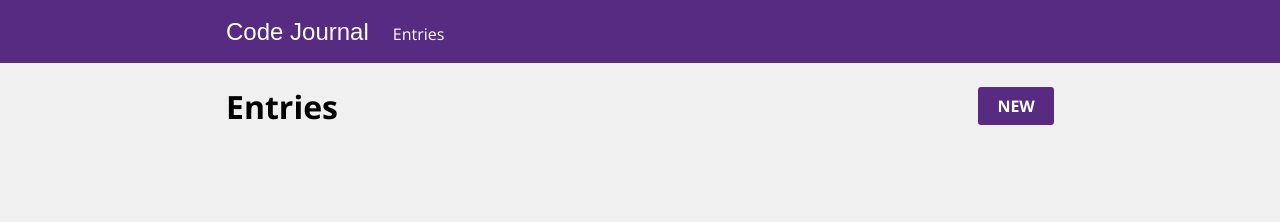
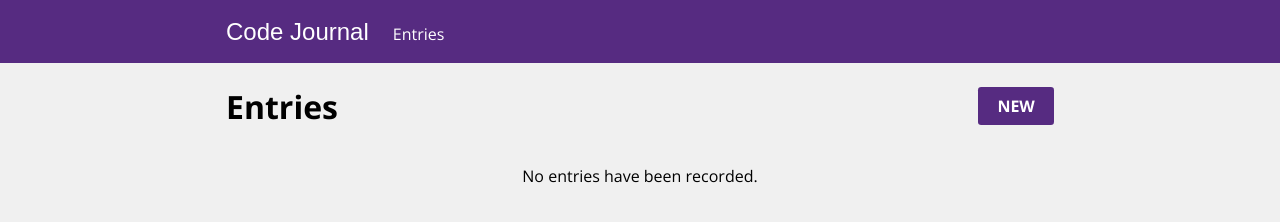
Before and after one commit to dennisliu9/code-journal, a website: page index.html in a window 1280 px wide. Both pictures are taken after a click on the link "Entries". Drawn offline with nearby package versions, Linux system fonts and the light colour scheme; a web font is replaced by a local one.

Commit message:
Added text to be displayed when there are no entries

```diff
--- a/css/styles.css
+++ b/css/styles.css
@@ -60,6 +60,10 @@ light-grey background: #f0f0f0
   list-style-type: none;
 }
 
+.text-center {
+  text-align: center;
+}
+
 input,
 textarea {
   border-style: solid;
--- a/js/main.js
+++ b/js/main.js
@@ -106,6 +106,10 @@ Loop through array
 If dataViewToShow === 'entries', we will want to render the entries tree again
   Query for the ul element containing all of the entry list items (id entries-list)
   Clear out all children nodes
+  If data.entries is empty
+    Create a new p element object and set its textContent to "No entries have been recorded"
+    Apply styling classes
+    Append as child to the entries list
   Loop through data.entries and call renderEntry() on each
   Append the created DOM tree for each entry to the now cleared entries list
 Update the data object with the now current view
@@ -122,6 +126,12 @@ function hideAllBut(views, dataViewToShow) {
   if (dataViewToShow === 'entries') {
     var $entriesList = document.querySelector('#entries-list');
     $entriesList.replaceChildren();
+    if (data.entries.length === 0) {
+      var $blankEntriesText = document.createElement('p');
+      $blankEntriesText.textContent = 'No entries have been recorded.';
+      $blankEntriesText.className = 'body-font font-regular text-center';
+      $entriesList.appendChild($blankEntriesText);
+    }
     for (var entryIdx = 0; entryIdx < data.entries.length; entryIdx++) {
       var $entryTree = renderEntry(data.entries[entryIdx]);
       $entriesList.appendChild($entryTree);
@@ -137,5 +147,5 @@ $newEntry.addEventListener('click', function (event) {
   hideAllBut($views, 'entry-form');
 });
 
-// Show the previous view
+// Show the previous view at the end of the code
 hideAllBut($views, data.view);
```
Also changed, not shown: js/data.js (+11 -0 lines).
